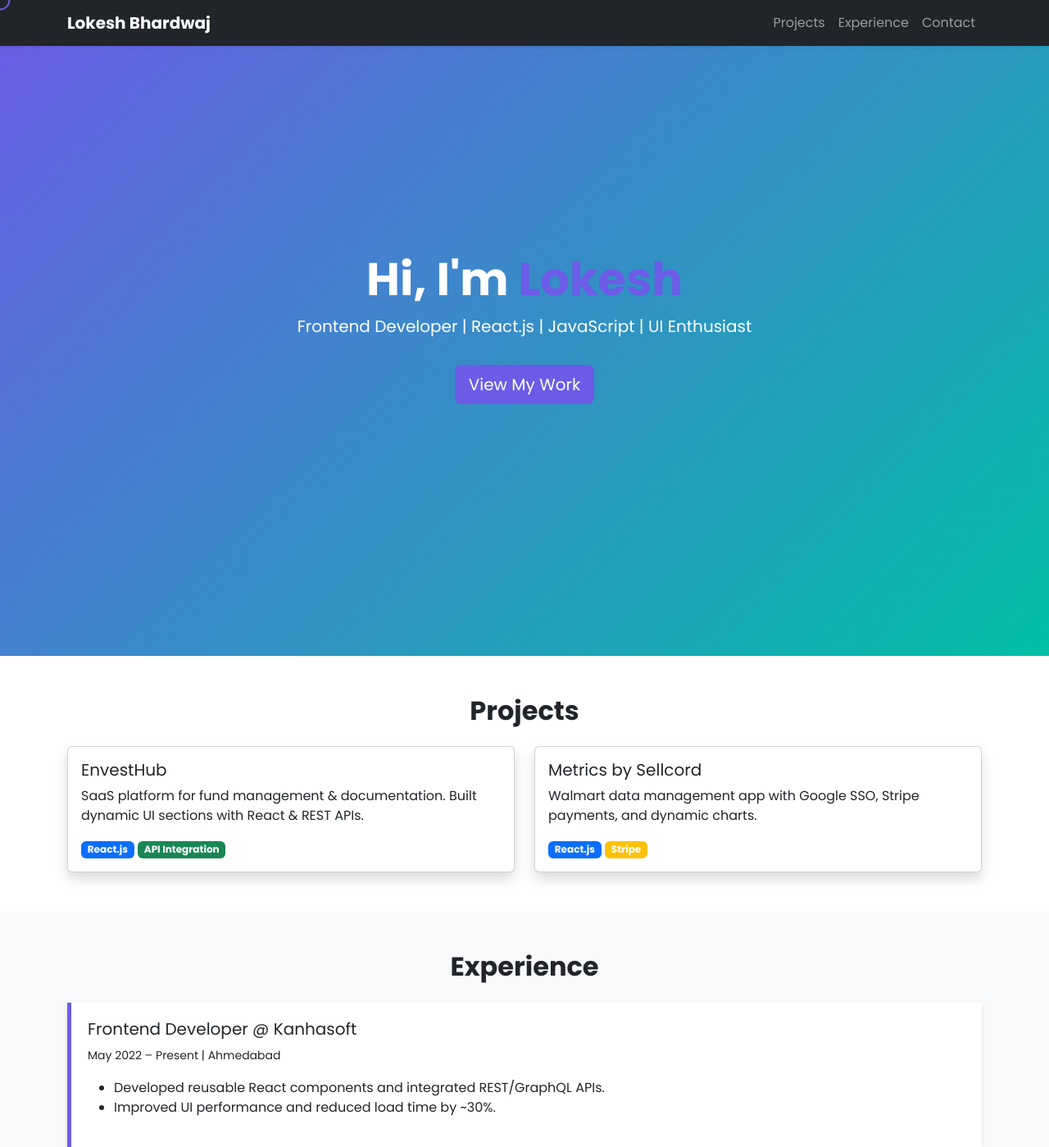
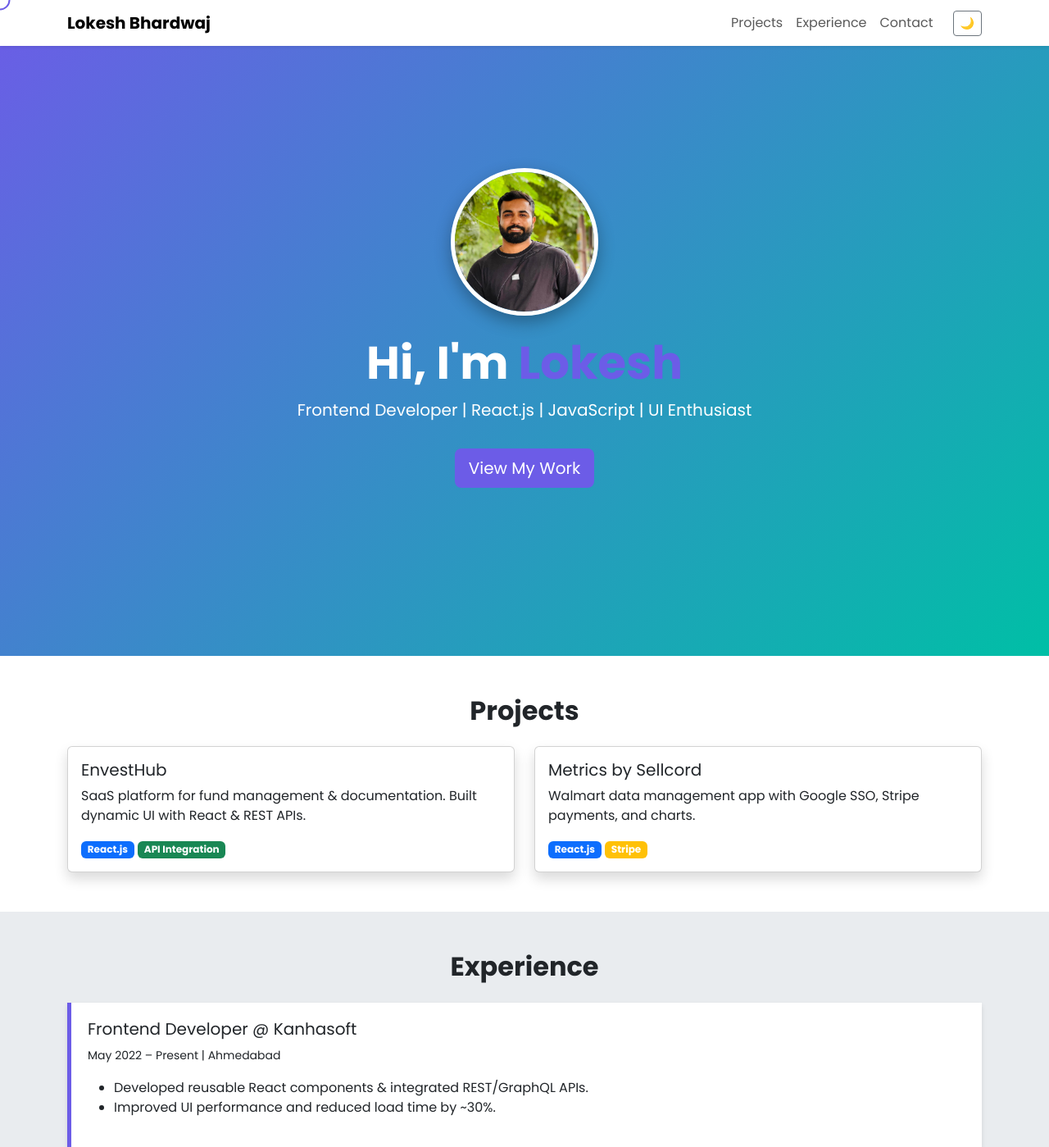
Before and after one commit to Lokeshbhardwaj7/lokeshbhardwaj-portfolio, a plain HTML site: page index.html in a window 1280 px wide. Shown: the top 1399 px of the page at 82% size. Drawn offline with nearby package versions, Linux system fonts and the light colour scheme.

Commit message:
feat: upload profile image and dark light theme

```diff
--- a/index.html
+++ b/index.html
@@ -1,5 +1,5 @@
 <!DOCTYPE html>
-<html lang="en">
+<html lang="en" data-bs-theme="light">
 <head>
   <meta charset="UTF-8">
   <meta name="viewport" content="width=device-width, initial-scale=1.0">
@@ -15,12 +15,11 @@
   <link href="https://fonts.googleapis.com/css2?family=Poppins:wght@400;600;700&display=swap" rel="stylesheet">
 </head>
 <body>
-
   <!-- Custom Cursor -->
   <div class="custom-cursor"></div>
 
   <!-- Navbar -->
-  <nav class="navbar navbar-expand-lg fixed-top navbar-dark bg-dark shadow-sm">
+  <nav class="navbar navbar-expand-lg fixed-top bg-body shadow-sm">
     <div class="container">
       <a class="navbar-brand fw-bold" href="#">Lokesh Bhardwaj</a>
       <button class="navbar-toggler" type="button" data-bs-toggle="collapse" data-bs-target="#navmenu">
@@ -32,6 +31,8 @@
           <li class="nav-item"><a class="nav-link" href="#experience">Experience</a></li>
           <li class="nav-item"><a class="nav-link" href="#contact">Contact</a></li>
         </ul>
+        <!-- Dark/Light Toggle -->
+        <button id="themeToggle" class="btn btn-sm ms-3 btn-outline-secondary">🌙</button>
       </div>
     </div>
   </nav>
@@ -39,6 +40,11 @@
   <!-- Hero Section -->
   <section class="hero text-center d-flex align-items-center justify-content-center">
     <div>
+      <!-- Profile Image Card -->
+      <div class="profile-card mx-auto mb-4">
+        <img src="assets/profile.jpg" alt="Lokesh Bhardwaj" class="profile-img">
+      </div>
+
       <h1 class="display-4 fw-bold">Hi, I'm <span class="text-accent">Lokesh</span></h1>
       <p class="lead">Frontend Developer | React.js | JavaScript | UI Enthusiast</p>
       <a href="#projects" class="btn btn-accent btn-lg mt-3">View My Work</a>
@@ -46,15 +52,14 @@
   </section>
 
   <!-- Projects -->
-  <section id="projects" class="py-5">
-    <div class="container">
+  <section id="projects" class="py-5 container">
     <h2 class="text-center fw-bold mb-4">Projects</h2>
     <div class="row g-4">
       <div class="col-md-6">
         <div class="card shadow h-100">
           <div class="card-body">
             <h5 class="card-title">EnvestHub</h5>
-              <p class="card-text">SaaS platform for fund management & documentation. Built dynamic UI sections with React & REST APIs.</p>
+            <p class="card-text">SaaS platform for fund management & documentation. Built dynamic UI with React & REST APIs.</p>
             <span class="badge bg-primary">React.js</span>
             <span class="badge bg-success">API Integration</span>
           </div>
@@ -64,10 +69,9 @@
         <div class="card shadow h-100">
           <div class="card-body">
             <h5 class="card-title">Metrics by Sellcord</h5>
-              <p class="card-text">Walmart data management app with Google SSO, Stripe payments, and dynamic charts.</p>
+            <p class="card-text">Walmart data management app with Google SSO, Stripe payments, and charts.</p>
             <span class="badge bg-primary">React.js</span>
             <span class="badge bg-warning">Stripe</span>
-            </div>
           </div>
         </div>
       </div>
@@ -75,7 +79,7 @@
   </section>
 
   <!-- Experience -->
-  <section id="experience" class="py-5 bg-light">
+  <section id="experience" class="py-5 bg-body-secondary">
     <div class="container">
       <h2 class="text-center fw-bold mb-4">Experience</h2>
       <div class="timeline">
@@ -83,7 +87,7 @@
           <h5>Frontend Developer @ Kanhasoft</h5>
           <p><small>May 2022 – Present | Ahmedabad</small></p>
           <ul>
-            <li>Developed reusable React components and integrated REST/GraphQL APIs.</li>
+            <li>Developed reusable React components & integrated REST/GraphQL APIs.</li>
             <li>Improved UI performance and reduced load time by ~30%.</li>
           </ul>
         </div>
@@ -109,8 +113,9 @@
   <!-- Bootstrap JS -->
   <script src="https://cdn.jsdelivr.net/npm/bootstrap@5.3.3/dist/js/bootstrap.bundle.min.js"></script>
 
-  <!-- Cursor Script -->
+  <!-- Cursor & Theme Toggle -->
   <script>
+    // Cursor
     const cursor = document.querySelector('.custom-cursor');
     document.addEventListener('mousemove', e => {
       cursor.style.left = e.clientX + 'px';
@@ -118,6 +123,20 @@
     });
     document.addEventListener('mousedown', () => cursor.classList.add('active'));
     document.addEventListener('mouseup', () => cursor.classList.remove('active'));
+
+    // Theme Toggle
+    const htmlTag = document.documentElement;
+    const toggleBtn = document.getElementById('themeToggle');
+    toggleBtn.addEventListener('click', () => {
+      const current = htmlTag.getAttribute('data-bs-theme');
+      if (current === 'light') {
+        htmlTag.setAttribute('data-bs-theme', 'dark');
+        toggleBtn.textContent = "☀️";
+      } else {
+        htmlTag.setAttribute('data-bs-theme', 'light');
+        toggleBtn.textContent = "🌙";
+      }
+    });
   </script>
 </body>
 </html>
--- a/style.css
+++ b/style.css
@@ -1,10 +1,9 @@
-/* Google Font */
 body {
   font-family: 'Poppins', sans-serif;
   scroll-behavior: smooth;
 }
 
-/* Accent Colors */
+/* Accent */
 .text-accent { color: #6C5CE7; }
 .btn-accent {
   background-color: #6C5CE7;
@@ -24,16 +23,35 @@ body {
   padding: 0 20px;
 }
 
+/* Profile Card */
+.profile-card {
+  width: 180px;
+  height: 180px;
+  border-radius: 50%;
+  overflow: hidden;
+  border: 5px solid white;
+  box-shadow: 0 8px 20px rgba(0,0,0,0.3);
+  transition: transform 0.4s ease;
+}
+.profile-card:hover {
+  transform: scale(1.05) rotate(3deg);
+}
+.profile-img {
+  width: 100%;
+  height: 100%;
+  object-fit: cover;
+}
+
 /* Timeline */
 .timeline-item {
-  background: #fff;
+  background: var(--bs-body-bg);
   padding: 20px;
   margin-bottom: 20px;
   border-left: 5px solid #6C5CE7;
   box-shadow: 0 3px 6px rgba(0,0,0,0.1);
 }
 
-/* Custom Cursor */
+/* Cursor */
 .custom-cursor {
   position: fixed;
   width: 25px;
```
Also changed, not shown: assets/profile.jpg (added). Lines whose indentation alone changed are shown as unchanged.
